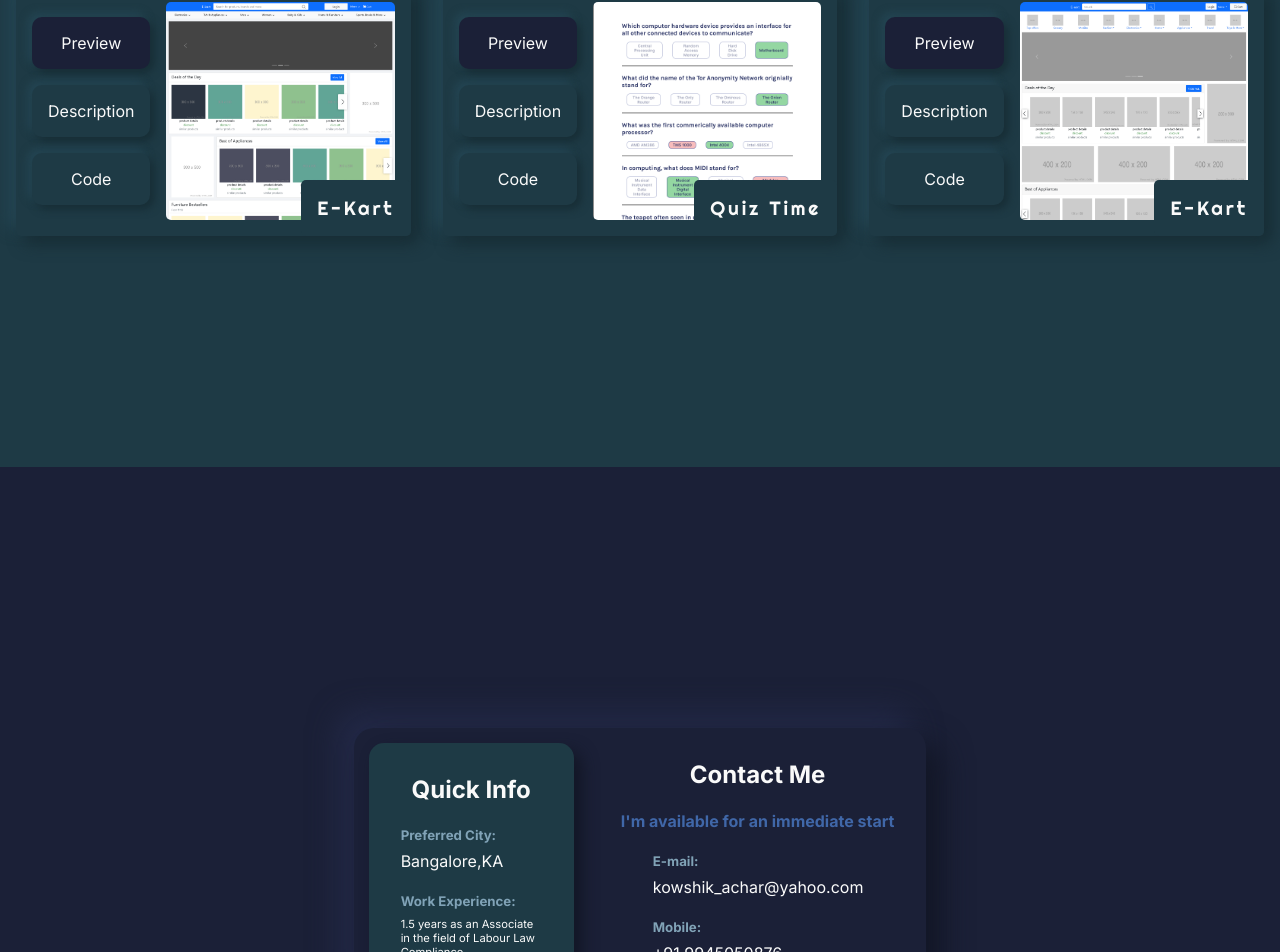
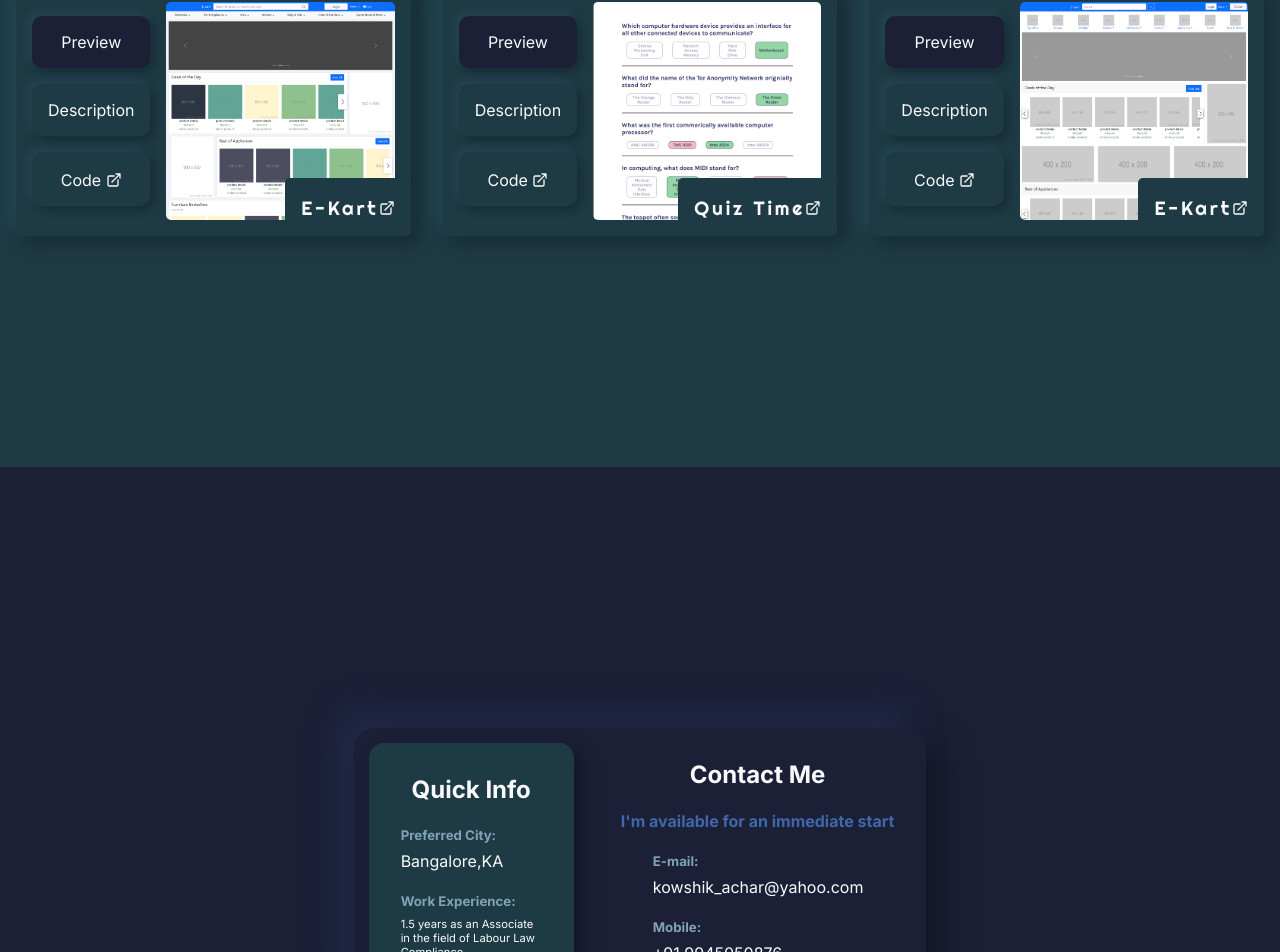
Before and after one commit to RHOOPH/portfolio, a React (Create React App) app: page / in a window 1280 px wide. Shown: the part 3882-4834 px from the top of the page. Built offline with nearby package versions, Linux system fonts and the light colour scheme.

Commit message:
added icons for ext links

```diff
--- a/src/Components/Card.js
+++ b/src/Components/Card.js
@@ -1,6 +1,7 @@
 import styled from "styled-components"
 import { ThemeContext } from "../themeContext"
 import { useContext, useState } from "react"
+import { ReactComponent as ExtLink } from "../assets/external-link.svg"
 
 const Container = styled.div`
   display: flex;
@@ -42,6 +43,10 @@ const Button = styled.div`
   cursor: pointer;
   padding: 1rem;
   border-radius: 10px;
+  & span,
+  svg {
+    vertical-align: middle;
+  }
 `
 const Body = styled.div`
   /* position: relative; */
@@ -62,6 +67,10 @@ const Title = styled.div`
   letter-spacing: 0.15em;
   cursor: pointer;
   text-decoration: none;
+  & span,
+  svg {
+    vertical-align: middle;
+  }
 `
 const Preview = styled.img`
   width: 100%;
@@ -122,7 +131,8 @@ const Card = ({
           target="_blank"
           rel="noreferrer noopener"
         >
-          Code
+          <span>Code </span>
+          <ExtLink height="16" width="16" fill={theme.light} />
         </Button>
       </Header>
 
@@ -145,7 +155,8 @@ const Card = ({
           target="_blank"
           rel="noreferrer noopener"
         >
-          {title}
+          <span>{title}</span>
+          <ExtLink height="16" width="16" fill={theme.light} />
         </Title>
       </Body>
     </Container>
```
Also changed, not shown: src/assets/external-link.svg (added).
